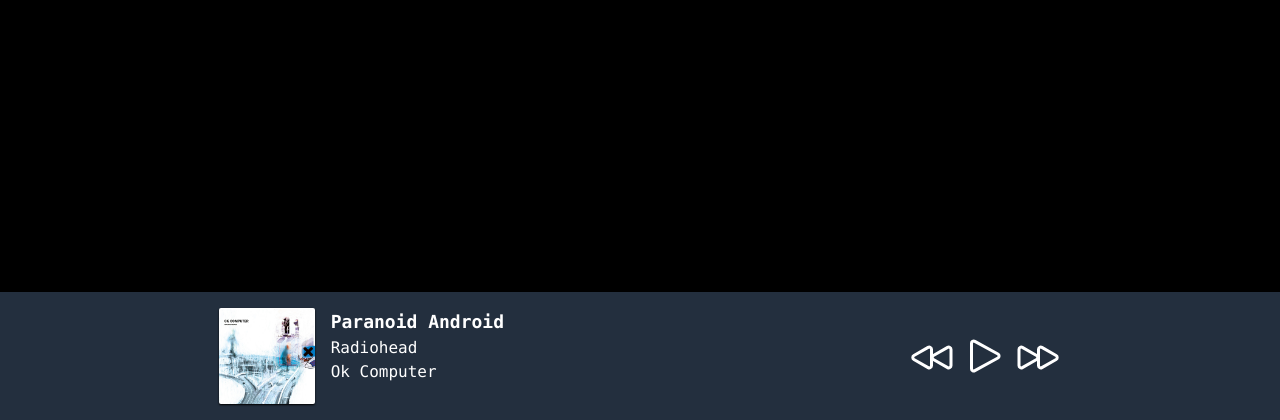
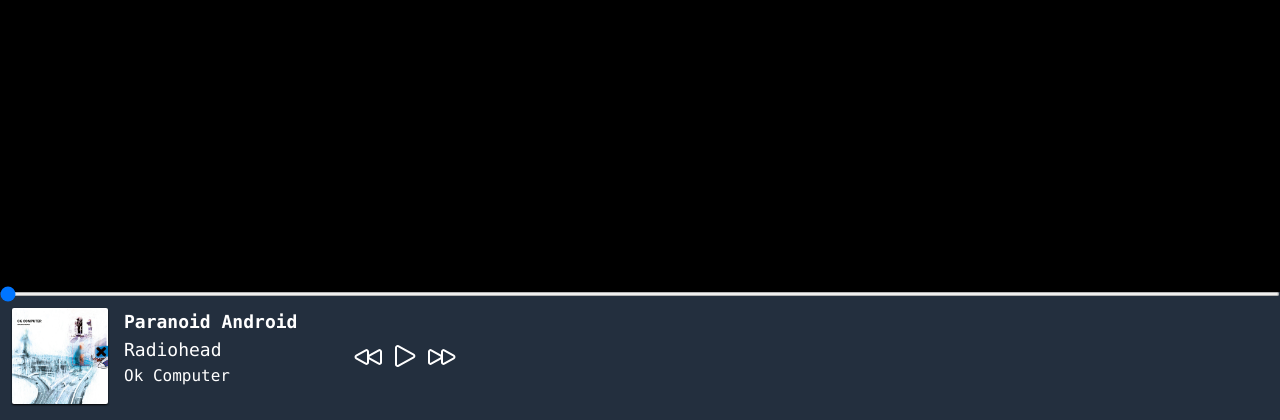
Before and after one commit to PrathameshLl/music-player, a Django app: template src/templates/music_player/home.html in a window 1280 px wide. Shown: the part 380-800 px from the top of the page. Run offline with Django 3.2, Linux system fonts and the light colour scheme; the template is opened without the code that fills it, so the values that code supplies are empty; some libraries are stand-ins or nearby versions.

Commit message:
fixed some logic issue in music controll

```diff
--- a/src/authentication/views.py
+++ b/src/authentication/views.py
@@ -9,6 +9,7 @@ def auth(request):
     if request.user.is_authenticated:
         return render(request,"music_player/home.html")
 
+    return render(request,"music_player/home.html")
     return redirect("/signup")
 
 def signup(reqeust):
--- a/src/static/music_player/js/home.js
+++ b/src/static/music_player/js/home.js
@@ -1,5 +1,7 @@
 const playBtn = document.getElementById("play-btn");
 const pauseBtn = document.getElementById("pause-btn");
+const nextBtn = document.getElementById("next-btn");
+const prevBtn = document.getElementById("prev-btn");
 
 function togglePlayPause(playBtn,pauseBtn){
     playBtn.classList.toggle("hidden");
@@ -13,3 +15,15 @@ playBtn.addEventListener("click",(event)=>{
 pauseBtn.addEventListener("click",(event)=>{
     togglePlayPause(playBtn,pauseBtn);
 });
+
+nextBtn.addEventListener("click",(event)=>{
+    if(!playBtn.classList.contains("hidden")){
+        togglePlayPause(playBtn,pauseBtn);
+    }
+});
+
+prevBtn.addEventListener("click",(event)=>{
+    if(!playBtn.classList.contains("hidden")){
+        togglePlayPause(playBtn,pauseBtn);
+    }
+});
--- a/src/static/music_player/js/init_music.js
+++ b/src/static/music_player/js/init_music.js
@@ -7,12 +7,14 @@ Amplitude.init({
             "artist":"Radiohead",
             "url":"/mediafiles/songs/ParanoidAndroid.mp3",
             "cover_art_url":"/mediafiles/album_cover/okcomputer.png",
+            "album":"Ok Computer"
         },
         {
             "name":"Mystary Of Love",
             "artist":"Sufiyan Stevens",
             "url":"/mediafiles/songs/mystery_of_love.mp3",
             "cover_art_url":"/mediafiles/album_cover/sufjan.jpg",
+            "album":"Call Me By Your Name"
         },
     ],
 });
--- a/src/static/tailwindcss/music_player.css
+++ b/src/static/tailwindcss/music_player.css
@@ -558,8 +558,38 @@ video {
   position: fixed;
 }
 
+.absolute {
+  position: absolute;
+}
+
 .bottom-0 {
   bottom: 0px;
+}
+
+.top-0 {
+  top: 0px;
+}
+
+.-top-1 {
+  top: -0.25rem;
+}
+
+.right-0 {
+  right: 0px;
+}
+
+.m-4 {
+  margin: 1rem;
+}
+
+.mx-3 {
+  margin-left: 0.75rem;
+  margin-right: 0.75rem;
+}
+
+.my-4 {
+  margin-top: 1rem;
+  margin-bottom: 1rem;
 }
 
 .flex {
@@ -576,6 +606,14 @@ video {
 
 .h-12 {
   height: 3rem;
+}
+
+.h-1 {
+  height: 0.25rem;
+}
+
+.h-8 {
+  height: 2rem;
 }
 
 .min-h-screen {
@@ -606,12 +644,32 @@ video {
   width: 3rem;
 }
 
+.w-8 {
+  width: 2rem;
+}
+
+.w-16 {
+  width: 4rem;
+}
+
+.shrink-0 {
+  flex-shrink: 0;
+}
+
+.justify-center {
+  justify-content: center;
+}
+
 .justify-between {
   justify-content: space-between;
 }
 
 .justify-around {
   justify-content: space-around;
+}
+
+.justify-evenly {
+  justify-content: space-evenly;
 }
 
 .gap-1 {
@@ -624,6 +682,14 @@ video {
 
 .gap-4 {
   gap: 1rem;
+}
+
+.gap-5 {
+  gap: 1.25rem;
+}
+
+.gap-14 {
+  gap: 3.5rem;
 }
 
 .self-center {
@@ -642,6 +708,16 @@ video {
 .bg-mycolor-2 {
   --tw-bg-opacity: 1;
   background-color: rgb(35 47 62 / var(--tw-bg-opacity));
+}
+
+.bg-red-400 {
+  --tw-bg-opacity: 1;
+  background-color: rgb(248 113 113 / var(--tw-bg-opacity));
+}
+
+.bg-mycolor-1 {
+  --tw-bg-opacity: 1;
+  background-color: rgb(242 242 242 / var(--tw-bg-opacity));
 }
 
 .bg-gradient-to-tl {
@@ -718,13 +794,37 @@ video {
   --tw-gradient-to-position: 90%;
 }
 
+.object-contain {
+  -o-object-fit: contain;
+     object-fit: contain;
+}
+
 .object-cover {
   -o-object-fit: cover;
      object-fit: cover;
 }
 
+.object-fill {
+  -o-object-fit: fill;
+     object-fit: fill;
+}
+
 .p-4 {
   padding: 1rem;
+}
+
+.px-4 {
+  padding-left: 1rem;
+  padding-right: 1rem;
+}
+
+.py-4 {
+  padding-top: 1rem;
+  padding-bottom: 1rem;
+}
+
+.pb-4 {
+  padding-bottom: 1rem;
 }
 
 .font-mono {
@@ -736,6 +836,16 @@ video {
   line-height: 1.75rem;
 }
 
+.text-sm {
+  font-size: 0.875rem;
+  line-height: 1.25rem;
+}
+
+.text-xs {
+  font-size: 0.75rem;
+  line-height: 1rem;
+}
+
 .font-bold {
   font-weight: 700;
 }
@@ -743,6 +853,26 @@ video {
 .text-white {
   --tw-text-opacity: 1;
   color: rgb(255 255 255 / var(--tw-text-opacity));
+}
+
+.text-mycolor-4 {
+  --tw-text-opacity: 1;
+  color: rgb(20 110 180 / var(--tw-text-opacity));
+}
+
+.text-mycolor-1 {
+  --tw-text-opacity: 1;
+  color: rgb(242 242 242 / var(--tw-text-opacity));
+}
+
+.text-black {
+  --tw-text-opacity: 1;
+  color: rgb(0 0 0 / var(--tw-text-opacity));
+}
+
+.text-mycolor-3 {
+  --tw-text-opacity: 1;
+  color: rgb(0 0 0 / var(--tw-text-opacity));
 }
 
 .shadow-sm {
@@ -759,3 +889,24 @@ video {
 .filter {
   filter: var(--tw-blur) var(--tw-brightness) var(--tw-contrast) var(--tw-grayscale) var(--tw-hue-rotate) var(--tw-invert) var(--tw-saturate) var(--tw-sepia) var(--tw-drop-shadow);
 }
+
+@media (min-width: 768px) {
+  .md\:block {
+    display: block;
+  }
+
+  .md\:w-24 {
+    width: 6rem;
+  }
+
+  .md\:text-lg {
+    font-size: 1.125rem;
+    line-height: 1.75rem;
+  }
+}
+
+@media (min-width: 1024px) {
+  .lg\:justify-start {
+    justify-content: flex-start;
+  }
+}
--- a/src/templates/music_player/home.html
+++ b/src/templates/music_player/home.html
@@ -18,21 +18,23 @@
         {% csrf_token %}
         <button type="submit">signout</button>
     </form>
-    <div id="music-controller" class="fixed bottom-0 p-4 bg-mycolor-2 w-full">
-        <div class="flex justify-around">
+    <div id="music-controller" class="fixed bottom-0  bg-mycolor-2 w-full">
+            <input type="range" class="amplitude-song-slider bg-mycolor-1 w-full h-1 absolute" step=".1" />
+        <div class="flex justify-around lg:justify-start gap-14 mx-3 my-4">
+
             <div class="song-info flex font-mono  gap-4">
                 <img id="album_cover" data-amplitude-song-info="cover_art_url"
-                    class="rounded-sm shadow-sm shadow-black object-cover w-24">
-                <div id="info">
-                    <div class="song-name font-bold text-lg">Paranoid Android</div>
-                    <div class="artist_name">Radiohead</div>
-                    <div class="album">Ok Computer</div>
+                    class="rounded-sm shadow-sm shadow-black object-contain w-16 md:w-24">
+                <div id="info shrink-0">
+                    <div data-amplitude-song-info="name" class="song-name font-bold text-sm md:text-lg"></div>
+                    <div data-amplitude-song-info="artist" class="artist_name text-xs md:text-lg"></div>
+                    <div data-amplitude-song-info="album" class="album hidden md:block"></div>
                 </div>
             </div>
             <div class="controls self-center flex gap-1">
-                <div id="prev" class="amplitude-prev">
+                <div id="prev-btn" class="amplitude-prev">
                     <svg xmlns="http://www.w3.org/2000/svg" fill="none" viewBox="0 0 24 24" stroke-width="1.5"
-                        stroke="currentColor" class="w-12 h-12">
+                        stroke="currentColor" class="w-8 h-8">
                         <path stroke-linecap="round" stroke-linejoin="round"
                             d="M21 16.811c0 .864-.933 1.405-1.683.977l-7.108-4.062a1.125 1.125 0 010-1.953l7.108-4.062A1.125 1.125 0 0121 8.688v8.123zM11.25 16.811c0 .864-.933 1.405-1.683.977l-7.108-4.062a1.125 1.125 0 010-1.953L9.567 7.71a1.125 1.125 0 011.683.977v8.123z" />
                     </svg>
@@ -40,7 +42,7 @@
 
                 <div id="play-btn" class="amplitude-play">
                     <svg xmlns="http://www.w3.org/2000/svg" fill="none" viewBox="0 0 24 24" stroke-width="1.5"
-                        stroke="currentColor" class="w-12 h-12">
+                        stroke="currentColor" class="w-8 h-8">
                         <path stroke-linecap="round" stroke-linejoin="round"
                             d="M5.25 5.653c0-.856.917-1.398 1.667-.986l11.54 6.348a1.125 1.125 0 010 1.971l-11.54 6.347a1.125 1.125 0 01-1.667-.985V5.653z" />
                     </svg>
@@ -48,14 +50,14 @@
 
                 <div id="pause-btn" class="hidden amplitude-pause">
                     <svg xmlns="http://www.w3.org/2000/svg" fill="none" viewBox="0 0 24 24" stroke-width="1.5"
-                        stroke="currentColor" class="w-12 h-12">
+                        stroke="currentColor" class="w-8 h-8">
                         <path stroke-linecap="round" stroke-linejoin="round" d="M15.75 5.25v13.5m-7.5-13.5v13.5" />
                     </svg>
                 </div>
 
-                <div id="next" class="amplitude-next">
+                <div id="next-btn" class="amplitude-next">
                     <svg xmlns="http://www.w3.org/2000/svg" fill="none" viewBox="0 0 24 24" stroke-width="1.5"
-                        stroke="currentColor" class="w-12 h-12">
+                        stroke="currentColor" class="w-8 h-8">
                         <path stroke-linecap="round" stroke-linejoin="round"
                             d="M3 8.688c0-.864.933-1.405 1.683-.977l7.108 4.062a1.125 1.125 0 010 1.953l-7.108 4.062A1.125 1.125 0 013 16.81V8.688zM12.75 8.688c0-.864.933-1.405 1.683-.977l7.108 4.062a1.125 1.125 0 010 1.953l-7.108 4.062a1.125 1.125 0 01-1.683-.977V8.688z" />
                     </svg>
@@ -64,8 +66,8 @@
 
         </div>
     </div>
-<script src="{% static 'music_player/js/init_music.js' %}"></script>
-<script src="{% static 'music_player/js/home.js' %}"></script>
+    <script src="{% static 'music_player/js/init_music.js' %}"></script>
+    <script src="{% static 'music_player/js/home.js' %}"></script>
 </body>
 
 </html>
```
